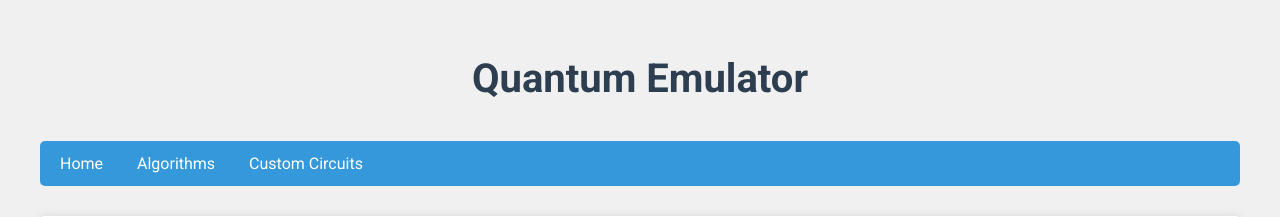
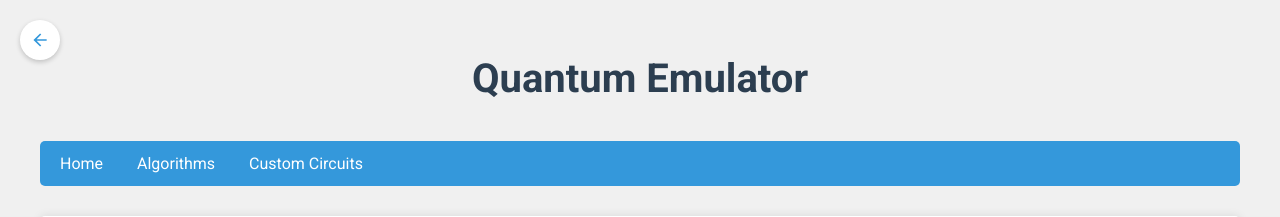
Before and after one commit to Raphala27/quantum_emulator, a Flask app: page /quantum_emulator in a window 1280 px wide. Shown: the top 217 px of the page. Run offline with Flask 3, Linux system fonts and the light colour scheme.

Commit message:
feat: :sparkles: add an arrow to go back to the menu

```diff
--- a/src/static/css/style.css
+++ b/src/static/css/style.css
@@ -184,6 +184,13 @@ footer a:hover {
     border-radius: 25px;
     margin-top: 1rem;
     transition: all 0.3s ease;
+    width: auto;
+    min-width: 120px;
+    max-width: 100%; /* Assure que le bouton ne dépasse pas du conteneur */
+    box-sizing: border-box; /* Inclut le padding et la bordure dans la largeur totale */
+    display: block; /* Assure que le bouton prend toute la largeur disponible */
+    text-align: center; /* Centre le texte à l'intérieur du bouton */
+    margin: 0 auto; /* Centre le bouton horizontalement */
 }
 
 .quantum-button:hover {
@@ -481,3 +488,33 @@ footer a:hover {
         height: 300px;
     }
 }
+
+/* Style pour le bouton de retour */
+.back-button {
+    position: fixed;
+    top: 20px;
+    left: 20px;
+    background: white;
+    border: none;
+    border-radius: 50%;
+    width: 40px;
+    height: 40px;
+    box-shadow: 0 2px 5px rgba(0,0,0,0.2);
+    cursor: pointer;
+    transition: all 0.3s ease;
+    z-index: 1000;
+    display: flex;
+    align-items: center;
+    justify-content: center;
+}
+
+.back-button:hover {
+    transform: scale(1.1);
+    box-shadow: 0 3px 8px rgba(0,0,0,0.3);
+}
+
+.back-button svg {
+    width: 20px;
+    height: 20px;
+    fill: #3498db;
+}
--- a/src/templates/quantum_art.html
+++ b/src/templates/quantum_art.html
@@ -1,6 +1,12 @@
 {% extends "base.html" %}
 
 {% block content %}
+<a href="/" class="back-button" title="Retour au menu principal">
+    <svg viewBox="0 0 24 24">
+        <path d="M20,11V13H8L13.5,18.5L12.08,19.92L4.16,12L12.08,4.08L13.5,5.5L8,11H20Z"/>
+    </svg>
+</a>
+
 <div class="quantum-art-container">
     <h1>Art Quantique</h1>
 
--- a/src/templates/quantum_emulator.html
+++ b/src/templates/quantum_emulator.html
@@ -1,6 +1,12 @@
 {% extends "base.html" %}
 
 {% block content %}
+<a href="/" class="back-button" title="Retour au menu principal">
+    <svg viewBox="0 0 24 24">
+        <path d="M20,11V13H8L13.5,18.5L12.08,19.92L4.16,12L12.08,4.08L13.5,5.5L8,11H20Z"/>
+    </svg>
+</a>
+
 <h2>Welcome to the Quantum Emulator</h2>
 <p>This emulator allows you to experiment with quantum algorithms and circuits.</p>
 <ul>
--- a/src/templates/quantum_walk.html
+++ b/src/templates/quantum_walk.html
@@ -1,6 +1,12 @@
 {% extends "base.html" %}
 
 {% block content %}
+<a href="/" class="back-button" title="Retour au menu principal">
+    <svg viewBox="0 0 24 24">
+        <path d="M20,11V13H8L13.5,18.5L12.08,19.92L4.16,12L12.08,4.08L13.5,5.5L8,11H20Z"/>
+    </svg>
+</a>
+
 <div class="quantum-walk-container">
     <h1>Marches Quantiques</h1>
 
```
